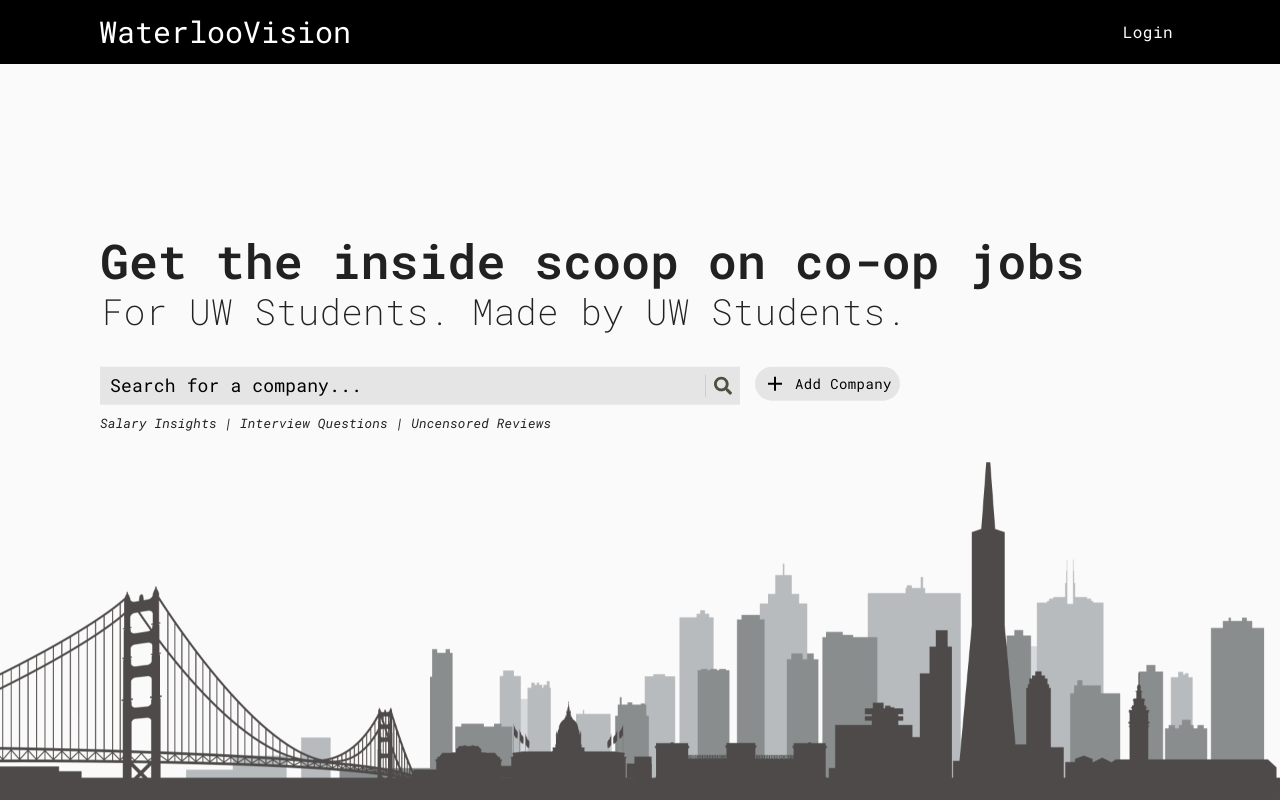
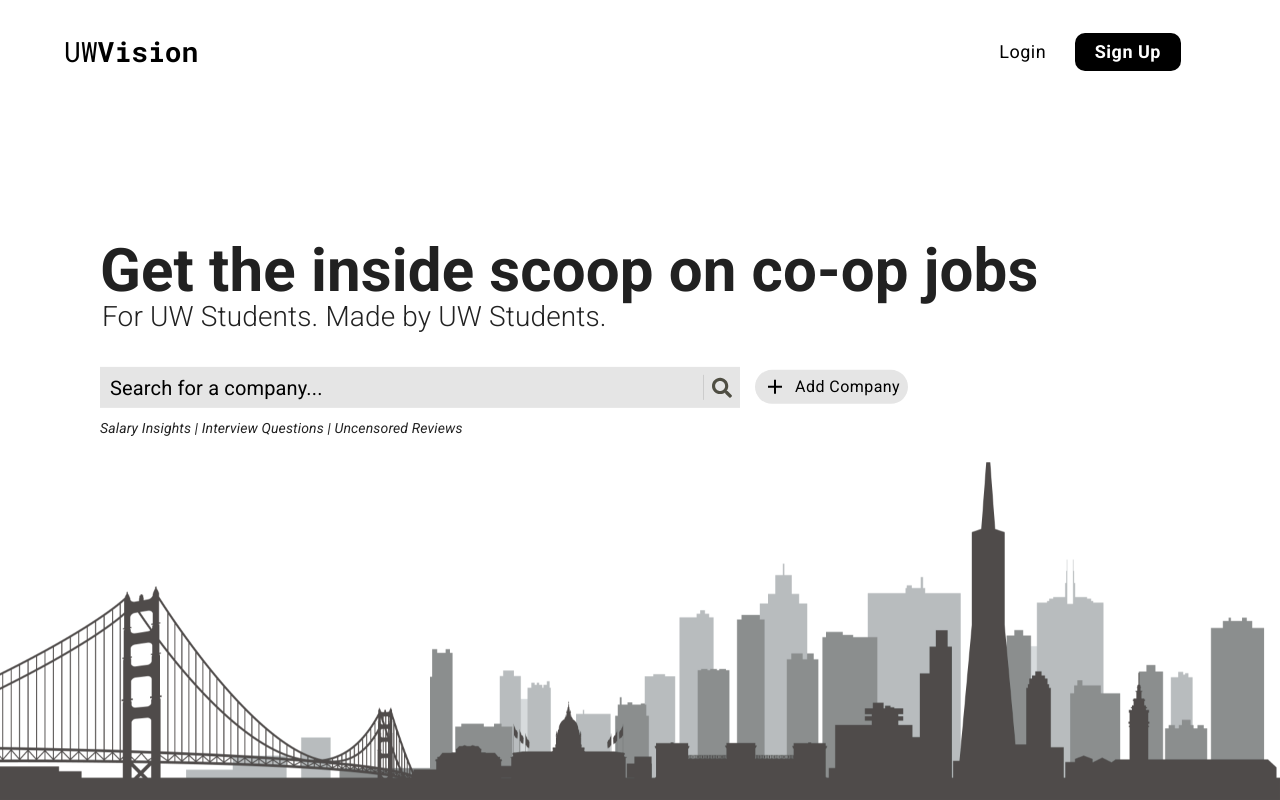
Before and after one commit to Birsana/UWVision, a React (Create React App) app in the folder frontend/: page / in a window 1280 px wide. Built offline with nearby package versions, Linux system fonts and the light colour scheme; no server answers.

Commit message:
[Frontend]: Updated landing page styles

```diff
--- a/frontend/public/index.html
+++ b/frontend/public/index.html
@@ -3,6 +3,7 @@
   <head>
     <link rel="preconnect" href="https://fonts.gstatic.com">
     <link href="https://fonts.googleapis.com/css2?family=Roboto+Mono:ital,wght@0,100;0,200;0,300;0,400;0,500;0,600;0,700;1,100;1,200;1,300;1,400;1,500;1,600;1,700&display=swap" rel="stylesheet">
+    <link href="https://fonts.googleapis.com/css2?family=Roboto:ital,wght@0,100;0,300;0,400;0,500;0,700;0,900;1,100;1,300;1,400;1,500;1,700;1,900&display=swap" rel="stylesheet">
     <meta charset="utf-8" />
     <link rel="icon" href="%PUBLIC_URL%/favicon.ico" />
     <meta name="viewport" content="width=device-width, initial-scale=1" />
--- a/frontend/src/App/App.js
+++ b/frontend/src/App/App.js
@@ -1,6 +1,7 @@
 // Miscellaneous Imports:
 import {BrowserRouter, Route, Switch} from 'react-router-dom';
 import CssBaseline from '@material-ui/core/CssBaseline';
+import 'index.css';
 
 // Component Imports:
 import Header from 'components/Header/Header';
@@ -48,8 +49,8 @@ const App = () => {
     <Provider store={reduxStore}>
       <BrowserRouter>
         <CssBaseline />
+        <div className="UWVision">
         <Header />
-        <div className="WaterlooVision">
           <Switch>
 
             {/* Route to landing (home) page*/}
--- a/frontend/src/components/AddCompanyButton/AddCompanyButton.js
+++ b/frontend/src/components/AddCompanyButton/AddCompanyButton.js
@@ -12,12 +12,13 @@ import Modal from "components/Modals/Modal";
 const useStyles = makeStyles((theme) => ({
   buttonStyle: {
     background: 'rgba(229, 229, 229)',
-    fontFamily: "Roboto Mono",
+    fontFamily: "Roboto",
     fontWeight: 400,
-    fontSize: 14,
+    fontSize: 16,
     textTransform: "none",
     boxShadow: "0px 0px 0px 0px",
     color: "black",
+    marginTop: "3px"
   },
 
   extendedIcon: {
--- a/frontend/src/components/Header/Header.js
+++ b/frontend/src/components/Header/Header.js
@@ -15,6 +15,7 @@ import Modal from "components/Modals/Modal";
 
 // Redux Imports:
 import { connect } from "react-redux";
+import { signUp } from "backendActions";
 
 // ==============================================================================================================
 
@@ -25,11 +26,13 @@ const Header = (props) => {
 
   // Header States:
   const [showLogInModal, setShowLogInModal] = useState(false);
+  const [showSignUpModal, setShowSignUpModal] = useState(false);
 
   // Sets logged in state of header component (will update automatically based on Redux state)
   useEffect(() => {
     setLoggedIn(props.isLoggedIn);
     setShowLogInModal(false);
+    setShowSignUpModal(false);
   }, [props.isLoggedIn]);
 
   // Material-UI Specific Styling Stuff:
@@ -41,7 +44,7 @@ const Header = (props) => {
 
   return (
     <>
-      <div className={styles.root}>
+      <div className={styles.headerRoot}>
         <AppBar position="static" className={styles.header}>
           <Toolbar>
             {/* Render the WaterlooVision typography if viewport size is greater than 650px or if on homepage*/}
@@ -51,7 +54,7 @@ const Header = (props) => {
                   to="/"
                   style={{ textDecoration: "none", color: "unset" }}
                 >
-                  WaterlooVision
+                  UW<b>Vision</b>
                 </NavLink>
               </Typography>
             )}
@@ -65,20 +68,29 @@ const Header = (props) => {
 
             {loggedIn ? (
               <Button
-                className={styles.buttons}
+                className={styles.logInButton}
                 color="inherit"
                 onClick={() => props.dispatch({ type: "LOGOUT" })}
               >
                 Logout
               </Button>
             ) : (
+              <>
               <Button
-                className={styles.buttons}
+                className={styles.logInButton}
                 color="inherit"
                 onClick={() => setShowLogInModal(true)}
               >
                 Login
               </Button>
+              <Button
+                className={styles.signUpButton}
+                color="inherit"
+                onClick={() => setShowSignUpModal(true)}
+              >
+                Sign Up
+              </Button>
+              </>
             )}
           </Toolbar>
         </AppBar>
@@ -87,8 +99,15 @@ const Header = (props) => {
       {showLogInModal && !loggedIn && (
         <Modal
           initialModal={"Log In"}
-          onClose={() => setShowLogInModal(false)}
+          onClose={() => {setShowLogInModal(false)}}
         />
+      )}
+
+      {showSignUpModal && !loggedIn && (
+        <Modal
+        initialModal={"Sign Up"}
+        onClose={() => setShowSignUpModal(false)}
+      />
       )}
     </>
   );
--- a/frontend/src/components/Header/styles.js
+++ b/frontend/src/components/Header/styles.js
@@ -1,29 +1,49 @@
 import { makeStyles } from "@material-ui/core/styles";
 
 export const useStyles = makeStyles((theme) => ({
-  root: {
+  headerRoot: {
     flexGrow: 1,
   },
 
   header: {
-    backgroundColor: "black",
-    color: "white",
-    boxShadow: "0px 0px 0px 0px"
+    backgroundColor: "white",
+    color: "black",
+    boxShadow: "0px 0px 0px 0px",
+    paddingTop: "20px"
   },
 
   title: {
     flexGrow: 1,
     fontFamily: "Roboto Mono",
-    fontSize: "30px",
-    marginLeft: "75px"
+    fontSize: "28px",
+    marginLeft: "40px"
   },
 
-  buttons: {
-    fontFamily: "Roboto Mono",
-    fontSize: "16px",
+  logInButton: {
+    fontFamily: "Roboto",
+    fontSize: "18px",
     fontWeight: 400,
     textTransform: 'none',
-    marginRight: "75px"
+    marginRight: "20px"
+  },
+
+  signUpButton: {
+    fontFamily: "Roboto",
+    fontSize: "18px",
+    fontWeight: "bold",
+    textTransform: 'none',
+    marginRight: "75px",
+
+    backgroundColor: "black",
+    color: "white",
+    borderRadius: 10,
+    paddingLeft: "20px",
+    paddingRight: "20px",
+    paddingTop: "3px",
+    paddingBottom: "3px",
+    '&:hover': {
+      backgroundColor: '#535353'
+    }
   },
 
   searchBar: {
--- a/frontend/src/components/SearchBar/styles.js
+++ b/frontend/src/components/SearchBar/styles.js
@@ -31,8 +31,8 @@ export const StyledSearch = styled(Select)`
 export const SearchBarStyles = {
     control: (base, state) => ({
       ...base,
-      fontFamily: 'Roboto Mono',
-      fontSize: 18,
+      fontFamily: 'Roboto',
+      fontSize: 20,
       fontWeight: '400',
       backgroundColor: 'rgba(229, 229, 229)',
       cursor: 'text',
@@ -43,7 +43,7 @@ export const SearchBarStyles = {
     option: (styles, { isFocused }) => {
       return {
         ...styles,
-        fontFamily: 'Roboto Mono',
+        fontFamily: 'Roboto',
         fontSize: 16,
         cursor: 'pointer',
         backgroundColor: isFocused ? 'rgba(226, 227, 228)' : 'white',
@@ -54,7 +54,7 @@ export const SearchBarStyles = {
 
     input: styles => ({
       ...styles,
-      fontFamily: 'Roboto Mono',
+      fontFamily: 'Roboto',
       color: 'black',
     }),
 
--- a/frontend/src/index.css
+++ b/frontend/src/index.css
@@ -0,0 +1,4 @@
+.UWVision {
+    background-color: white;
+    min-height: 100vh;
+}
--- a/frontend/src/pages/landing/styles.css
+++ b/frontend/src/pages/landing/styles.css
@@ -1,23 +1,23 @@
 h1 {
-    font-family: Roboto Mono;
+    font-family: Roboto;
     font-weight: 600;
-    font-size: 48px;
+    font-size: 60px;
     margin-bottom: -40px;
 }
 
 h2 {
-    font-family: Roboto Mono;
-    font-weight: 200;
-    font-size: 36px;
+    font-family: Roboto;
+    font-weight: 300;
+    font-size: 28px;
     margin-left: 2px;
     margin-bottom: 30px;
 }
 
 h3 {
-    font-family: Roboto Mono;
+    font-family: Roboto;
     font-weight: normal;
     font-style: italic;
-    font-size: 13px;
+    font-size: 14px;
 }
 
 .landing{
@@ -46,5 +46,5 @@ h3 {
 }
 
 .select input {
-    font-family: Roboto Mono;
+    font-family: Roboto;
 }
```
